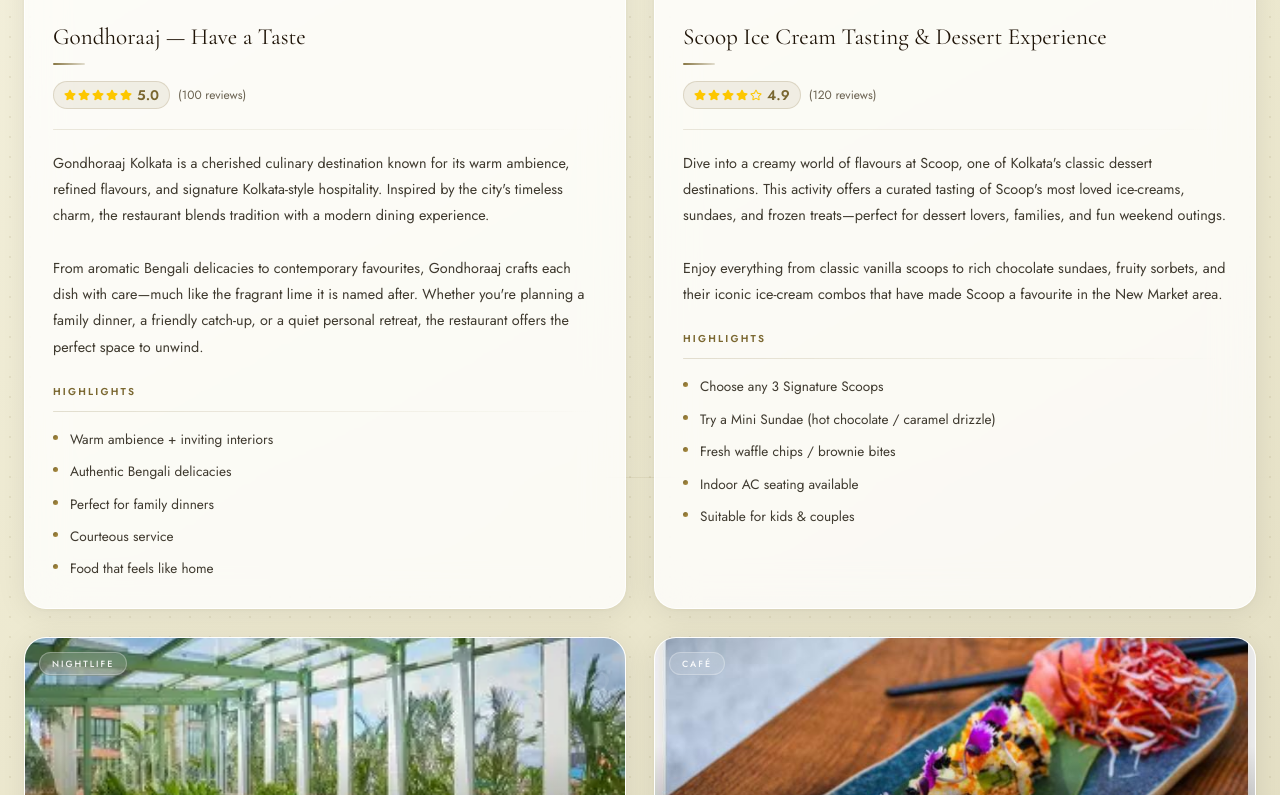
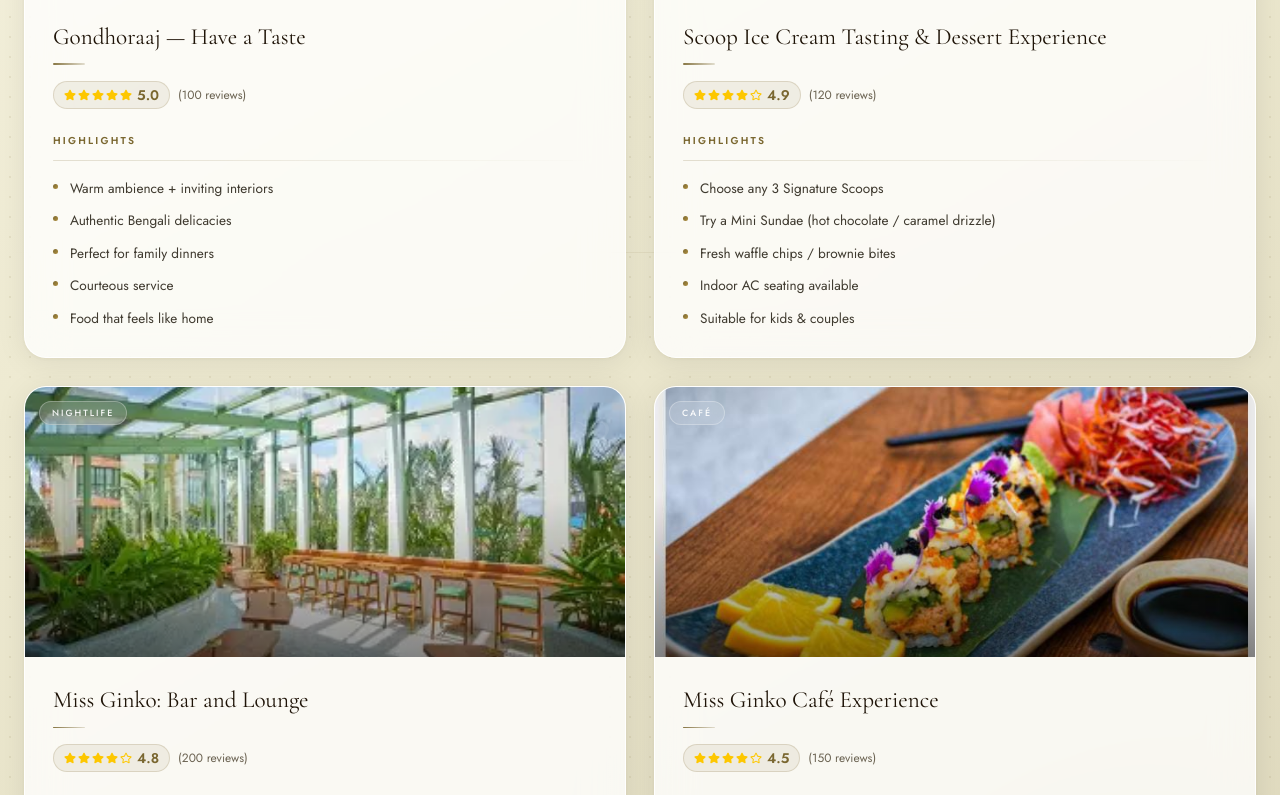
Before and after one commit to yarrowtech-intern2/TourGuideLanding, a React (Vite) app: page / in a window 1280 px wide. Shown: the part 4125-4920 px from the top of the page. Built offline with nearby package versions, Linux system fonts and the light colour scheme.

Commit message:
here updaye text in activities

```diff
--- a/src/Components/Activities.jsx
+++ b/src/Components/Activities.jsx
@@ -33,7 +33,6 @@
     image: Gondhoraj,
     category: "Dining",
     num: "01",
-    description: `Gondhoraaj Kolkata is a cherished culinary destination known for its warm ambience, refined flavours, and signature Kolkata-style hospitality. Inspired by the city's timeless charm, the restaurant blends tradition with a modern dining experience.\n\nFrom aromatic Bengali delicacies to contemporary favourites, Gondhoraaj crafts each dish with care—much like the fragrant lime it is named after. Whether you're planning a family dinner, a friendly catch-up, or a quiet personal retreat, the restaurant offers the perfect space to unwind.`,
     highlights: [
       "Warm ambience + inviting interiors",
       "Authentic Bengali delicacies",
@@ -50,7 +49,6 @@
     image: Scoop,
     category: "Desserts",
     num: "02",
-    description: `Dive into a creamy world of flavours at Scoop, one of Kolkata's classic dessert destinations. This activity offers a curated tasting of Scoop's most loved ice-creams, sundaes, and frozen treats—perfect for dessert lovers, families, and fun weekend outings.\n\nEnjoy everything from classic vanilla scoops to rich chocolate sundaes, fruity sorbets, and their iconic ice-cream combos that have made Scoop a favourite in the New Market area.`,
     highlights: [
       "Choose any 3 Signature Scoops",
       "Try a Mini Sundae (hot chocolate / caramel drizzle)",
@@ -67,7 +65,6 @@
     image: GinkoBar,
     category: "Nightlife",
     num: "03",
-    description: `Step into the stylish bar-lounge of Miss Ginko after dusk, where Asian-fusion flavours meet handcrafted cocktails and music in a chic setting. Lounge on velvet sofas or high-chairs overlooking Rash Behari Avenue, sip signature drinks, and soak in the vibrant nightlife scene.\n\nIdeal for friends, date nights, or anyone looking for a premium bar experience in Kolkata.`,
     highlights: [
       "Full bar with professional mixologists",
       "Signature handcrafted cocktails",
@@ -84,7 +81,6 @@
     image: Ginko,
     category: "Café",
     num: "04",
-    description: `Spend a peaceful evening at Miss Ginko — one of Kolkata's most aesthetic and calming cafés. Enjoy handcrafted coffees, Japanese-inspired beverages, cold brews, and their signature matcha creations in a beautifully decorated ambience.\n\nPerfect for solo coffee lovers, study sessions, café dates, and aesthetic photography.`,
     highlights: [
       "Cozy aesthetic décor",
       "Books, lights, and floral interiors",
@@ -382,24 +378,6 @@
                     </span>
                   </div>
 
-                  {/* Divider */}
-                  <div
-                    className="my-5 w-full h-px rounded"
-                    style={{ background: "linear-gradient(to right, rgba(122,103,48,0.15), transparent)" }}
-                    aria-hidden="true"
-                  />
-
-                  {/* Description */}
-                  <p
-                    className="text-[#3F3A2F] leading-[1.82] whitespace-pre-line"
-                    style={{
-                      fontSize: "clamp(0.82rem, 1.15vw, 0.9rem)",
-                      fontFamily: "'Jost', sans-serif",
-                    }}
-                  >
-                    {a.description}
-                  </p>
-
                   {/* Highlights */}
                   <div className="mt-6">
                     <p
--- a/src/Components/BecomePartner.jsx
+++ b/src/Components/BecomePartner.jsx
@@ -179,7 +179,7 @@
 
       <section
         id="become-partner"
-        className="relative w-full overflow-hidden bg-gradient-to-br from-[#fbf9f1] via-[#f2efe2] to-[#e6e0c7] px-4 py-10 sm:px-6 lg:px-8"
+        className="relative w-full overflow-hidden bg-gradient-to-br from-[#fbf9f1] via-[#f2efe2] to-[#e6e0c7] px-3 py-8 sm:px-6 lg:px-8"
       >
         {/* Dot Pattern */}
         <div className="pointer-events-none absolute inset-0 opacity-50 [background-image:radial-gradient(rgba(122,103,48,0.14)_1px,transparent_1px)] [background-size:20px_20px]" />
@@ -193,7 +193,7 @@
         <div className="relative mx-auto max-w-3xl">
           <div
             data-aos="fade-up"
-            className="rounded-[24px] border border-white/90 bg-white/80 p-8 shadow-[0_12px_56px_rgba(0,0,0,0.10)] backdrop-blur-xl sm:p-10"
+            className="rounded-[24px] border border-white/90 bg-white/80 p-5 shadow-[0_12px_56px_rgba(0,0,0,0.10)] backdrop-blur-xl sm:p-10"
           >
             {/* Top bar */}
             <div className="mb-6 h-[2px] w-full rounded-full bg-gradient-to-r from-[#7A6730] via-[#c4a84a] to-[#7A6730]/10" />
@@ -207,7 +207,7 @@
               Submit your company details and we will contact you shortly.
             </p>
 
-            <form onSubmit={handleSubmit} className="mt-8 space-y-5">
+            <form onSubmit={handleSubmit} className="mt-6 sm:mt-8 space-y-4 sm:space-y-5">
               {/* Company Name */}
               <div>
                 <label className="mb-2 block text-[12px] font-semibold uppercase tracking-[0.12em] text-[#4a4438]">
@@ -226,7 +226,7 @@
                     onChange={handleChange}
                     placeholder="Enter company name"
                     autoComplete="organization"
-                    className="w-full rounded-2xl border border-[#e0d7b8] bg-[#fdfcf7] py-3.5 pl-11 pr-4 text-[0.92rem] text-[#2B2B2B] outline-none transition
+                    className="w-full rounded-[14px] sm:rounded-2xl border border-[#e0d7b8] bg-[#fdfcf7] py-3 sm:py-3.5 pl-10 sm:pl-11 pr-4 text-[0.85rem] sm:text-[0.92rem] text-[#2B2B2B] outline-none transition
                     placeholder:text-[#7A6730]/40 focus:border-[#7A6730] focus:bg-white focus:shadow-[0_0_0_3.5px_rgba(122,103,48,0.10)]"
                   />
                 </div>
@@ -249,7 +249,7 @@
                     value={formData.companyType}
                     onChange={handleChange}
                     placeholder="Example: Pvt Ltd / Agency / Service Provider"
-                    className="w-full rounded-2xl border border-[#e0d7b8] bg-[#fdfcf7] py-3.5 pl-11 pr-4 text-[0.92rem] text-[#2B2B2B] outline-none transition
+                    className="w-full rounded-[14px] sm:rounded-2xl border border-[#e0d7b8] bg-[#fdfcf7] py-3 sm:py-3.5 pl-10 sm:pl-11 pr-4 text-[0.85rem] sm:text-[0.92rem] text-[#2B2B2B] outline-none transition
                     placeholder:text-[#7A6730]/40 focus:border-[#7A6730] focus:bg-white focus:shadow-[0_0_0_3.5px_rgba(122,103,48,0.10)]"
                   />
                 </div>
@@ -274,7 +274,7 @@
                     placeholder="Enter mobile number"
                     maxLength={10}
                     autoComplete="tel"
-                    className="w-full rounded-2xl border border-[#e0d7b8] bg-[#fdfcf7] py-3.5 pl-11 pr-4 text-[0.92rem] text-[#2B2B2B] outline-none transition
+                    className="w-full rounded-[14px] sm:rounded-2xl border border-[#e0d7b8] bg-[#fdfcf7] py-3 sm:py-3.5 pl-10 sm:pl-11 pr-4 text-[0.85rem] sm:text-[0.92rem] text-[#2B2B2B] outline-none transition
                     placeholder:text-[#7A6730]/40 focus:border-[#7A6730] focus:bg-white focus:shadow-[0_0_0_3.5px_rgba(122,103,48,0.10)]"
                   />
                 </div>
@@ -298,7 +298,7 @@
                     onChange={handleChange}
                     placeholder="Enter email address"
                     autoComplete="email"
-                    className="w-full rounded-2xl border border-[#e0d7b8] bg-[#fdfcf7] py-3.5 pl-11 pr-4 text-[0.92rem] text-[#2B2B2B] outline-none transition
+                    className="w-full rounded-[14px] sm:rounded-2xl border border-[#e0d7b8] bg-[#fdfcf7] py-3 sm:py-3.5 pl-10 sm:pl-11 pr-4 text-[0.85rem] sm:text-[0.92rem] text-[#2B2B2B] outline-none transition
                     placeholder:text-[#7A6730]/40 focus:border-[#7A6730] focus:bg-white focus:shadow-[0_0_0_3.5px_rgba(122,103,48,0.10)]"
                   />
                 </div>
--- a/src/Components/Contact.jsx
+++ b/src/Components/Contact.jsx
@@ -179,9 +179,9 @@
     },
     {
       Icon: FiMail,
-      title: "electroniceducaresales@yarrowtech.co.in",
+      title: "support@betterpass.com",
       sub: "Drop us an email anytime",
-      href: "mailto:electroniceducaresales@yarrowtech.co.in",
+      href: "mailto:support@betterpass.com",
     },
     {
       Icon: FiMapPin,
--- a/src/Components/Floating.jsx
+++ b/src/Components/Floating.jsx
@@ -17,7 +17,7 @@
 
       {/* Mail */}
       <a
-        href="mailto:yourmail@gmail.com"
+        href="mailto:support@betterpass.com"
         className="w-12 h-12 flex items-center justify-center rounded-full bg-red-500 text-white shadow-lg hover:scale-110 transition"
         title="Send Email"
       >
--- a/src/Components/Header.jsx
+++ b/src/Components/Header.jsx
@@ -26,7 +26,8 @@
 
   // ✅ Shadow on scroll
   useEffect(() => {
-    const handleScroll = () => setIsScrolled(window.scrollY > 30);
+    // Change background when scrolling past hero section (approx 90vh or 800px)
+    const handleScroll = () => setIsScrolled(window.scrollY > window.innerHeight * 0.9);
     window.addEventListener("scroll", handleScroll, { passive: true });
     handleScroll();
     return () => window.removeEventListener("scroll", handleScroll);
@@ -205,12 +206,16 @@
           `}
         >
           <div
-            className="
+            className={`
               px-6 pb-6 pt-4 flex flex-col gap-4
-              bg-gradient-to-r from-[#d8b04a] via-[#e8c86a] to-[#d8b04a]
               border-t border-white/25
               shadow-xl
-            "
+              ${
+                isScrolled
+                  ? "bg-gradient-to-r from-[#d8b04a]/95 via-[#e8c86a]/95 to-[#d8b04a]/95 backdrop-blur-md"
+                  : "bg-transparent backdrop-blur-md"
+              }
+            `}
           >
             {navLinks.map((link) => {
               const isActive = activeSection === link.id;
```
